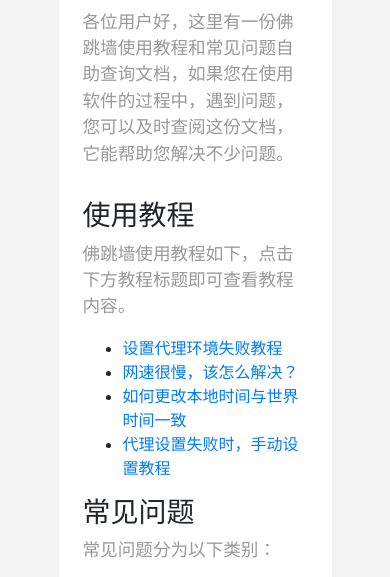
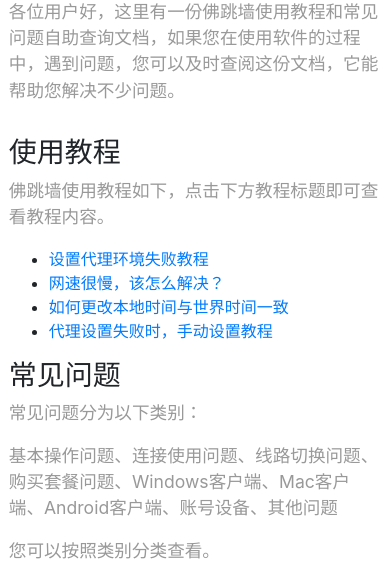
Before and after one commit to Gsoogsdafsle/wizard, a plain HTML site: page faq_all.html in a window 390 px wide. Shown: the part 99-676 px from the top of the page. Drawn offline with nearby package versions, Linux system fonts and the light colour scheme.

Commit message:
Add files via upload

```diff
--- a/css/custom.css
+++ b/css/custom.css
@@ -45,3 +45,11 @@
 }
 
 .footer {margin-top:1em;}
+
+@media only screen and (max-width: 600px) {
+    .content {
+        padding: 1em .55em;
+        width: 100%;
+        margin-top: 0px;
+    }
+}
```
